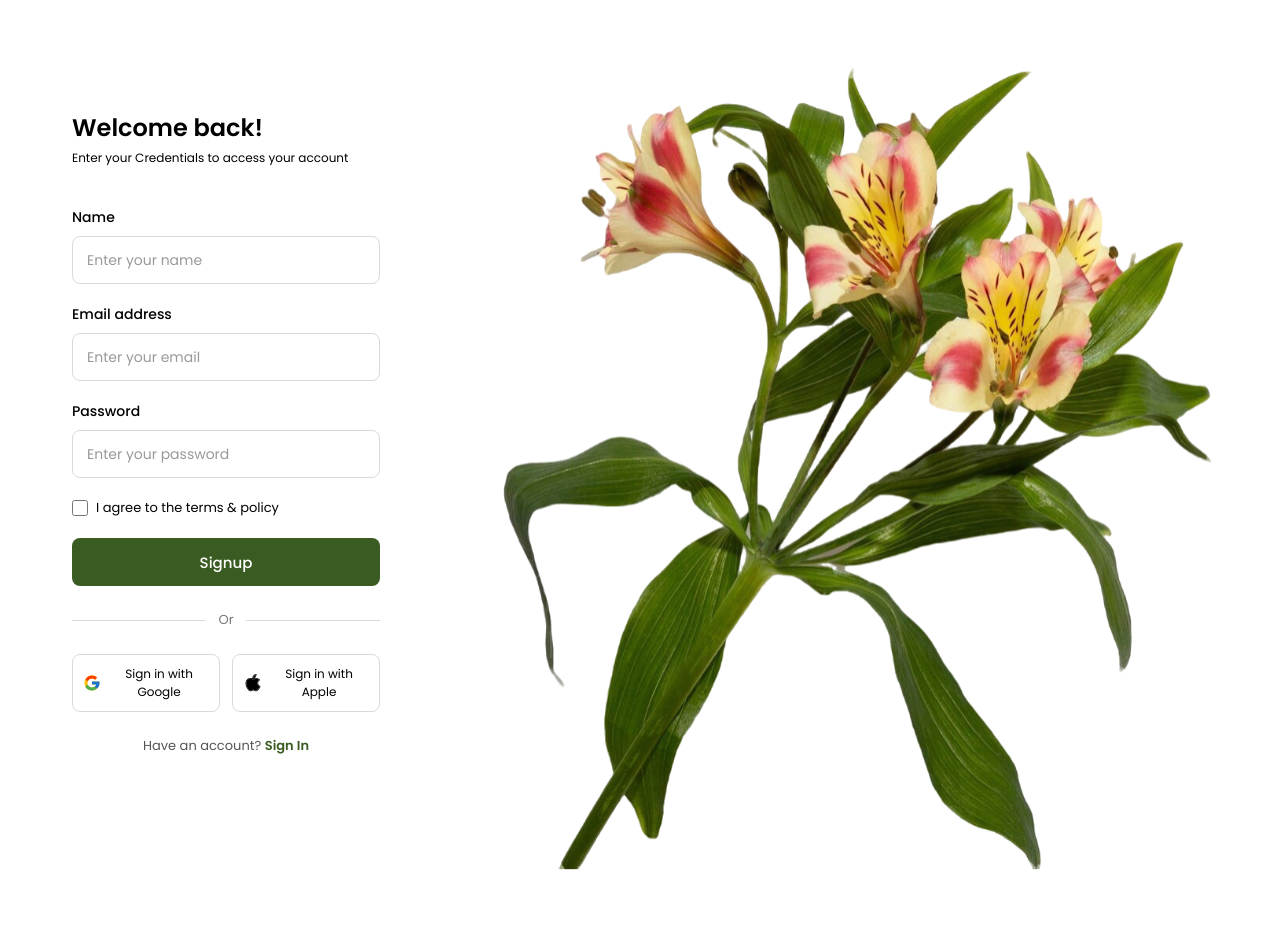
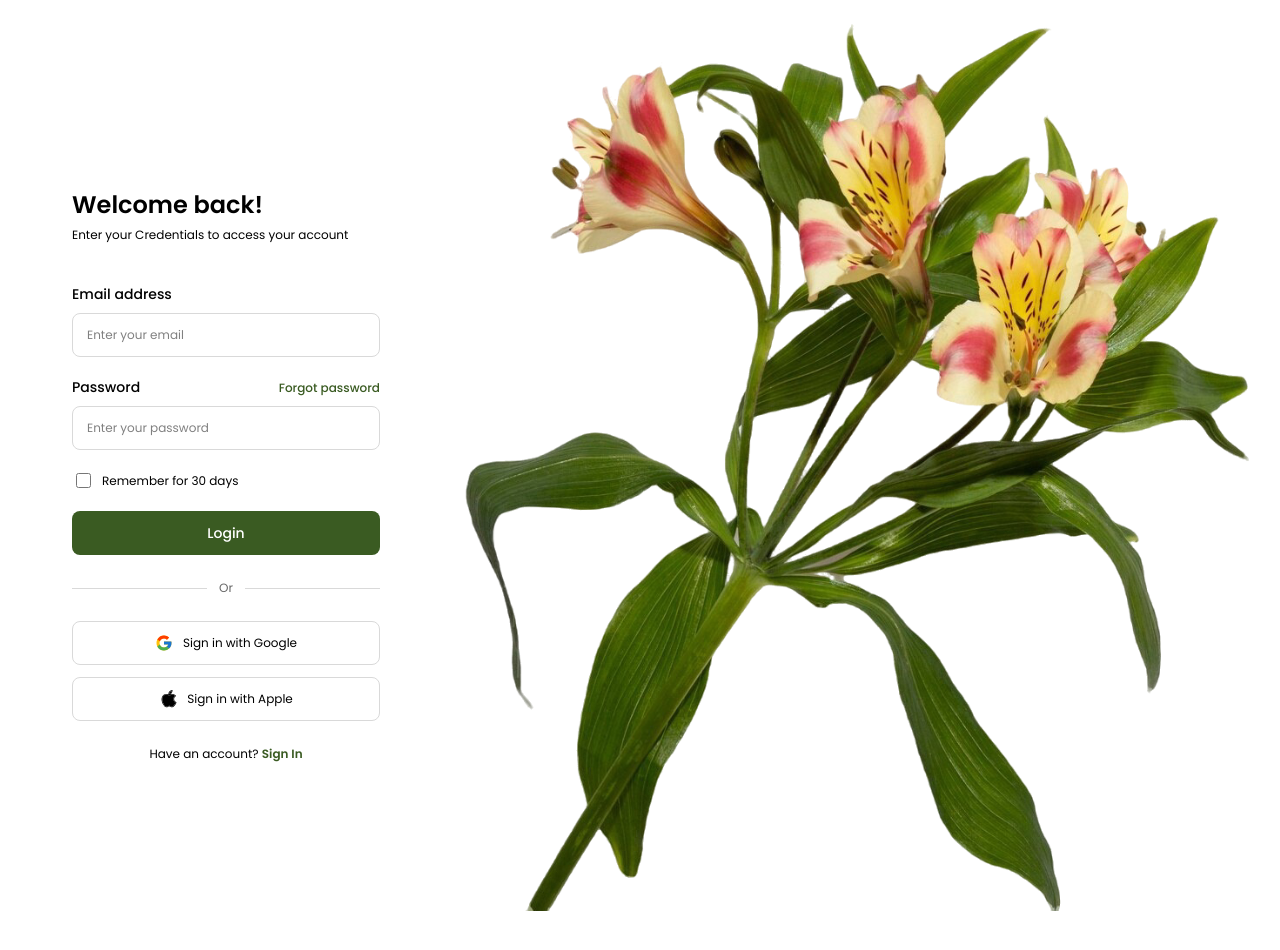
Before and after one commit to yanaaastv/appdev1-final-practical-exam, a React (Vite) app: page / in a window 1280 px wide. Built offline with nearby package versions, Linux system fonts and the light colour scheme.

Commit message:
Update Login form

```diff
--- a/src/components/Login/Login.jsx
+++ b/src/components/Login/Login.jsx
@@ -9,23 +9,14 @@ function Login() {
     <main className={styles.container}>
       <section className={styles.left}>
         <div className={styles.formContent}>
+          {/* Part 1: Title and subtitle */}
           <h1 className={styles.title}>Welcome back!</h1>
-
           <p className={styles.subtitle}>
             Enter your Credentials to access your account
           </p>
 
+          {/* Part 2: Login form */}
           <form className={styles.form}>
-            <div className={styles.field}>
-              <label htmlFor="name">Name</label>
-              <input
-                id="name"
-                name="name"
-                type="text"
-                placeholder="Enter your name"
-              />
-            </div>
-
             <div className={styles.field}>
               <label htmlFor="email">Email address</label>
               <input
@@ -37,7 +28,13 @@ function Login() {
             </div>
 
             <div className={styles.field}>
-              <label htmlFor="password">Password</label>
+              <div className={styles.passwordLabel}>
+                <label htmlFor="password">Password</label>
+                <a href="#" className={styles.forgotPassword}>
+                  Forgot password
+                </a>
+              </div>
+
               <input
                 id="password"
                 name="password"
@@ -47,15 +44,16 @@ function Login() {
             </div>
 
             <label className={styles.checkbox}>
-              <input type="checkbox" name="agreeToTerms" />
-              <span>I agree to the terms &amp; policy</span>
+              <input type="checkbox" name="rememberMe" />
+              <span>Remember for 30 days</span>
             </label>
 
             <button className={styles.submitButton} type="submit">
-              Signup
+              Login
             </button>
           </form>
 
+          {/* Part 3: Keep unchanged for now */}
           <div className={styles.divider}>
             <span></span>
             <p>Or</p>
--- a/src/components/Login/Login.module.css
+++ b/src/components/Login/Login.module.css
@@ -1,35 +1,29 @@
 
 .container {
   display: grid;
-  grid-template-columns: minmax(0, 1fr) 828px;
-  width: 100%;
+  grid-template-columns: 1fr 828px;
   min-height: 936px;
-  background-color: #ffffff;
-  box-sizing: border-box;
+  font-family: "Poppins", sans-serif;
+  background: #ffffff;
 }
 
 .left {
   display: flex;
+  align-items: center;
   justify-content: center;
-  align-items: flex-start;
-  min-width: 0;
   padding: 80px 40px;
-  box-sizing: border-box;
 }
 
 .formContent {
   width: 100%;
   max-width: 420px;
   padding: 24px;
-  background-color: rgba(255, 255, 255, 0.75);
-  border-radius: 12px;
-  box-sizing: border-box;
+  background: rgba(255, 255, 255, 0.75);
 }
 
 .title {
   margin: 0 0 6px;
   color: #000000;
-  font-family: "Poppins", sans-serif;
   font-size: 24px;
   font-weight: 600;
   line-height: 1.3;
@@ -38,18 +32,15 @@
 .subtitle {
   margin: 0 0 40px;
   color: #000000;
-  font-family: "Poppins", sans-serif;
   font-size: 12px;
   font-weight: 400;
   line-height: 1.5;
 }
 
-
 .form {
   display: flex;
   flex-direction: column;
   gap: 20px;
-  width: 100%;
 }
 
 .field {
@@ -60,30 +51,48 @@
 
 .field label {
   color: #000000;
-  font-family: "Poppins", sans-serif;
   font-size: 14px;
   font-weight: 500;
 }
 
 .field input {
   width: 100%;
-  min-height: 48px;
+  min-height: 44px;
+  box-sizing: border-box;
   padding: 12px 14px;
   border: 1px solid #d9d9d9;
   border-radius: 8px;
-  box-sizing: border-box;
-  font-family: "Poppins", sans-serif;
-  font-size: 14px;
-  background-color: #ffffff;
+  outline: none;
+  background: #ffffff;
+  color: #000000;
+  font-family: inherit;
+  font-size: 12px;
 }
 
 .field input:focus {
-  outline: 2px solid #a9c0f0;
-  outline-offset: 1px;
+  border-color: #3a5b22;
 }
 
 .field input::placeholder {
-  color: #999999;
+  color: #808080;
+}
+
+.passwordLabel {
+  display: flex;
+  align-items: center;
+  justify-content: space-between;
+  gap: 12px;
+}
+
+.forgotPassword {
+  color: #3a5b22;
+  font-size: 12px;
+  font-weight: 500;
+  text-decoration: none;
+}
+
+.forgotPassword:hover {
+  text-decoration: underline;
 }
 
 .checkbox {
@@ -91,55 +100,34 @@
   align-items: center;
   gap: 8px;
   color: #000000;
-  font-family: "Poppins", sans-serif;
-  font-size: 13px;
+  font-size: 12px;
+  cursor: pointer;
 }
 
 .checkbox input {
-  width: 16px;
-  height: 16px;
-  margin: 0;
-  flex-shrink: 0;
+  width: 15px;
+  height: 15px;
+  accent-color: #3a5b22;
+  cursor: pointer;
 }
 
 .submitButton {
   width: 100%;
-  min-height: 48px;
+  min-height: 44px;
   border: none;
   border-radius: 8px;
-  background-color: #3A5B22;
+  background: #3a5b22;
   color: #ffffff;
-  font-family: "Poppins", sans-serif;
-  font-size: 15px;
+  font-family: inherit;
+  font-size: 14px;
   font-weight: 500;
   cursor: pointer;
-  transition: background-color 0.2s ease;
 }
 
 .submitButton:hover {
-  background-color: #3a5b22;
+  background: #2f491b;
 }
 
-.right {
-  display: flex;
-  align-items: center;
-  justify-content: center;
-  width: 100%;
-  height: 936px;
-  padding: 40px;
-  box-sizing: border-box;
-  overflow: hidden;
-}
-
-.blossom {
-  display: block;
-  width: 100%;
-  height: 100%;
-  object-fit: contain;
-  object-position: center;
-}
-
-/* Or divider */
 .divider {
   display: flex;
   align-items: center;
@@ -150,39 +138,39 @@
 .divider span {
   flex: 1;
   height: 1px;
-  background-color: #d9d9d9;
+  background: #d9d9d9;
 }
 
 .divider p {
   margin: 0;
-  color: #777777;
-  font-family: "Poppins", sans-serif;
-  font-size: 13px;
+  color: #666666;
+  font-size: 12px;
 }
 
-/* Google and Apple buttons */
 .socialButtons {
   display: flex;
+  flex-direction: column;
   gap: 12px;
-  width: 100%;
 }
 
 .socialButton {
   display: flex;
   align-items: center;
   justify-content: center;
-  gap: 8px;
-  flex: 1;
-  min-width: 0;
-  min-height: 48px;
-  padding: 10px;
+  gap: 10px;
+  width: 100%;
+  min-height: 44px;
   border: 1px solid #d9d9d9;
   border-radius: 8px;
-  background-color: #ffffff;
+  background: #ffffff;
   color: #000000;
-  font-family: "Poppins", sans-serif;
+  font-family: inherit;
   font-size: 12px;
   cursor: pointer;
+}
+
+.socialButton:hover {
+  background: #f8f8f8;
 }
 
 .socialButton img {
@@ -191,21 +179,15 @@
   object-fit: contain;
 }
 
-.socialButton:hover {
-  background-color: #f5f5f5;
-}
-
-/* Bottom Sign In text */
 .bottomText {
   margin: 24px 0 0;
-  color: #555555;
+  color: #000000;
+  font-size: 12px;
   text-align: center;
-  font-family: "Poppins", sans-serif;
-  font-size: 13px;
 }
 
 .bottomText a {
-  color: #3A5B22;
+  color: #3a5b22;
   font-weight: 600;
   text-decoration: none;
 }
@@ -214,18 +196,38 @@
   text-decoration: underline;
 }
 
+.right {
+  display: flex;
+  align-items: center;
+  justify-content: center;
+  width: 100%;
+  min-height: 936px;
+  overflow: hidden;
+}
+
+.blossom {
+  display: block;
+  width: 100%;
+  height: 100%;
+  object-fit: contain;
+}
+
 /* Tablet */
 @media (max-width: 1100px) {
   .container {
-    grid-template-columns: minmax(0, 1fr) 50%;
+    grid-template-columns: 1fr 45%;
   }
 
   .left {
-    padding: 60px 24px;
+    padding: 48px 24px;
+  }
+
+  .formContent {
+    padding: 20px;
   }
 
   .right {
-    padding: 24px;
+    min-height: 100%;
   }
 }
 
@@ -233,43 +235,46 @@
 @media (max-width: 700px) {
   .container {
     grid-template-columns: 1fr;
+    min-height: 100vh;
   }
 
   .left {
-    padding: 40px 24px;
+    padding: 32px 20px;
   }
 
   .formContent {
-    max-width: 100%;
-    padding: 20px;
+    max-width: 420px;
+    padding: 16px;
   }
 
   .title {
     font-size: 22px;
-    margin-bottom: 6px;
   }
 
   .subtitle {
     margin-bottom: 28px;
   }
 
-  .form {
-    gap: 18px;
-  }
-
   .right {
-    height: 420px;
-    padding: 24px;
+    display: none;
   }
 }
 
+/* Small mobile */
 @media (max-width: 400px) {
-  .socialButtons {
-    flex-direction: column;
+  .left {
+    padding: 24px 12px;
   }
 
-  .socialButton {
-    width: 100%;
-    font-size: 13px;
+  .formContent {
+    padding: 12px;
+  }
+
+  .form {
+    gap: 16px;
+  }
+
+  .passwordLabel {
+    flex-wrap: wrap;
   }
 }
```
Also changed, not shown: teves-login-form.png (added).
